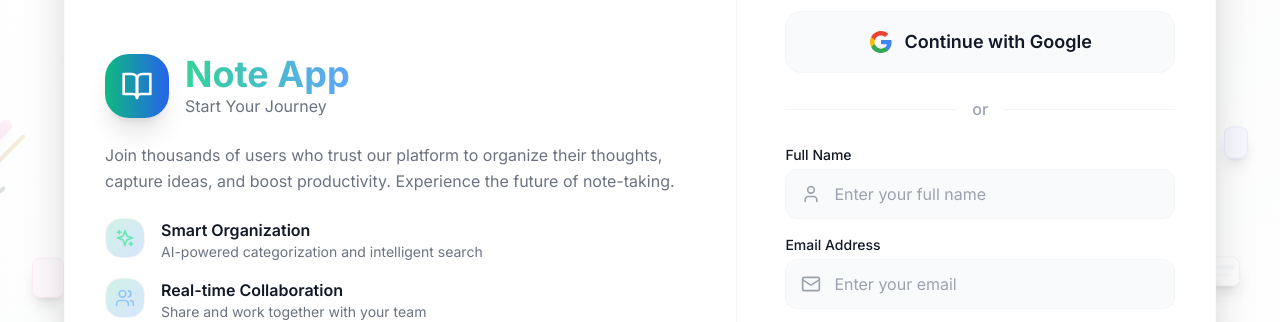
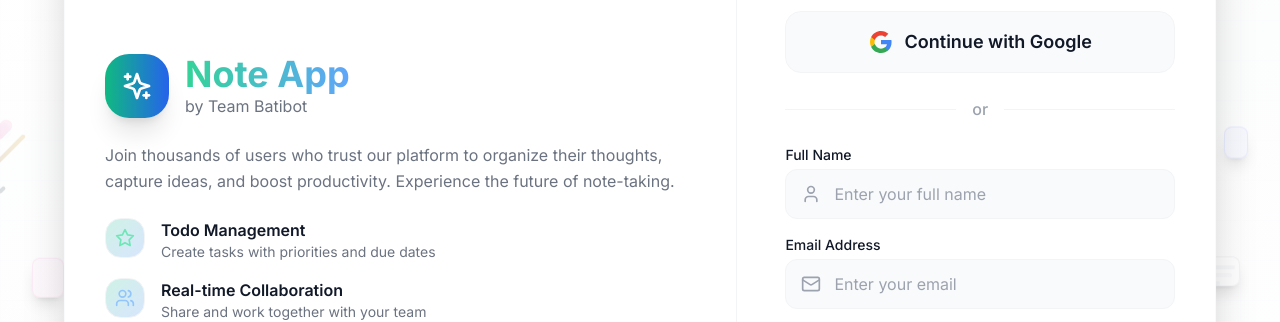
Before and after one commit to Penguinmans32/Batibot-NotesApp, a React (Vite) app in the folder frontend/: page /signup in a window 1280 px wide. Shown: the part 140-462 px from the top of the page. Built offline with nearby package versions, Linux system fonts and the light colour scheme.

Commit message:
minor fixing

```diff
--- a/frontend/src/components/Login.tsx
+++ b/frontend/src/components/Login.tsx
@@ -246,14 +246,14 @@ const Login: React.FC = () => {
                     </div>
                   </div>
 
-                  {/* Team Collaboration */}
+                  {/* Smart Tags */}
                   <div className="flex items-start gap-5">
                     <div className="w-12 h-12 rounded-2xl bg-gradient-to-br from-indigo-500/20 to-purple-500/20 border border-background-lighter flex items-center justify-center backdrop-blur-sm">
-                      <Users className="w-6 h-6 text-indigo-300" />
+                      <Star className="w-6 h-6 text-indigo-300" />
                     </div>
                     <div>
-                      <p className="text-text-primary dark:text-text-dark-primary font-semibold text-lg">Team Collaboration</p>
-                      <p className="text-text-secondary dark:text-text-dark-secondary">Share and collaborate with your team</p>
+                      <p className="text-text-primary dark:text-text-dark-primary font-semibold text-lg">Smart Tags</p>
+                      <p className="text-text-secondary dark:text-text-dark-secondary">Organize notes with colorful tags and favorites</p>
                     </div>
                   </div>
                 </div>
--- a/frontend/src/components/Signup.tsx
+++ b/frontend/src/components/Signup.tsx
@@ -223,13 +223,13 @@ const Signup: React.FC = () => {
               <div className="mb-6">
                 <div className="flex items-center gap-4 mb-6">
                   <div className="inline-flex items-center justify-center w-16 h-16 bg-gradient-to-r from-emerald-500 to-blue-600 dark:from-emerald-400 dark:to-blue-500 rounded-3xl shadow-xl">
-                    <BookOpen className="w-8 h-8 text-white" />
+                    <Sparkles className="w-8 h-8 text-white" />
                   </div>
                   <div>
                     <h1 className="text-3xl sm:text-4xl font-bold text-text-primary dark:text-text-dark-primary bg-gradient-to-r from-emerald-400 to-blue-400 dark:from-emerald-300 dark:to-blue-300 bg-clip-text text-transparent">
                       Note App
                     </h1>
-                    <p className="text-text-secondary dark:text-text-dark-secondary">Start Your Journey</p>
+                    <p className="text-text-secondary dark:text-text-dark-secondary">by Team Batibot</p>
                   </div>
                 </div>
                 <p className="text-text-secondary dark:text-text-dark-secondary mb-6 leading-relaxed">
@@ -237,14 +237,14 @@ const Signup: React.FC = () => {
                 </p>
 
                 <div className="space-y-4">
-                  {/* Smart Organization */}
+                  {/* Todo Management */}
                   <div className="flex items-start gap-4">
                     <div className="w-10 h-10 rounded-2xl bg-gradient-to-br from-emerald-500/20 to-blue-500/20 border border-background-lighter flex items-center justify-center backdrop-blur-sm">
-                      <Sparkles className="w-5 h-5 text-emerald-300" />
+                      <Star className="w-5 h-5 text-emerald-300" />
                     </div>
                     <div>
-                      <p className="text-text-primary dark:text-text-dark-primary font-semibold">Smart Organization</p>
-                      <p className="text-text-secondary dark:text-text-dark-secondary text-sm">AI-powered categorization and intelligent search</p>
+                      <p className="text-text-primary dark:text-text-dark-primary font-semibold">Todo Management</p>
+                      <p className="text-text-secondary dark:text-text-dark-secondary text-sm">Create tasks with priorities and due dates</p>
                     </div>
                   </div>
 
```
